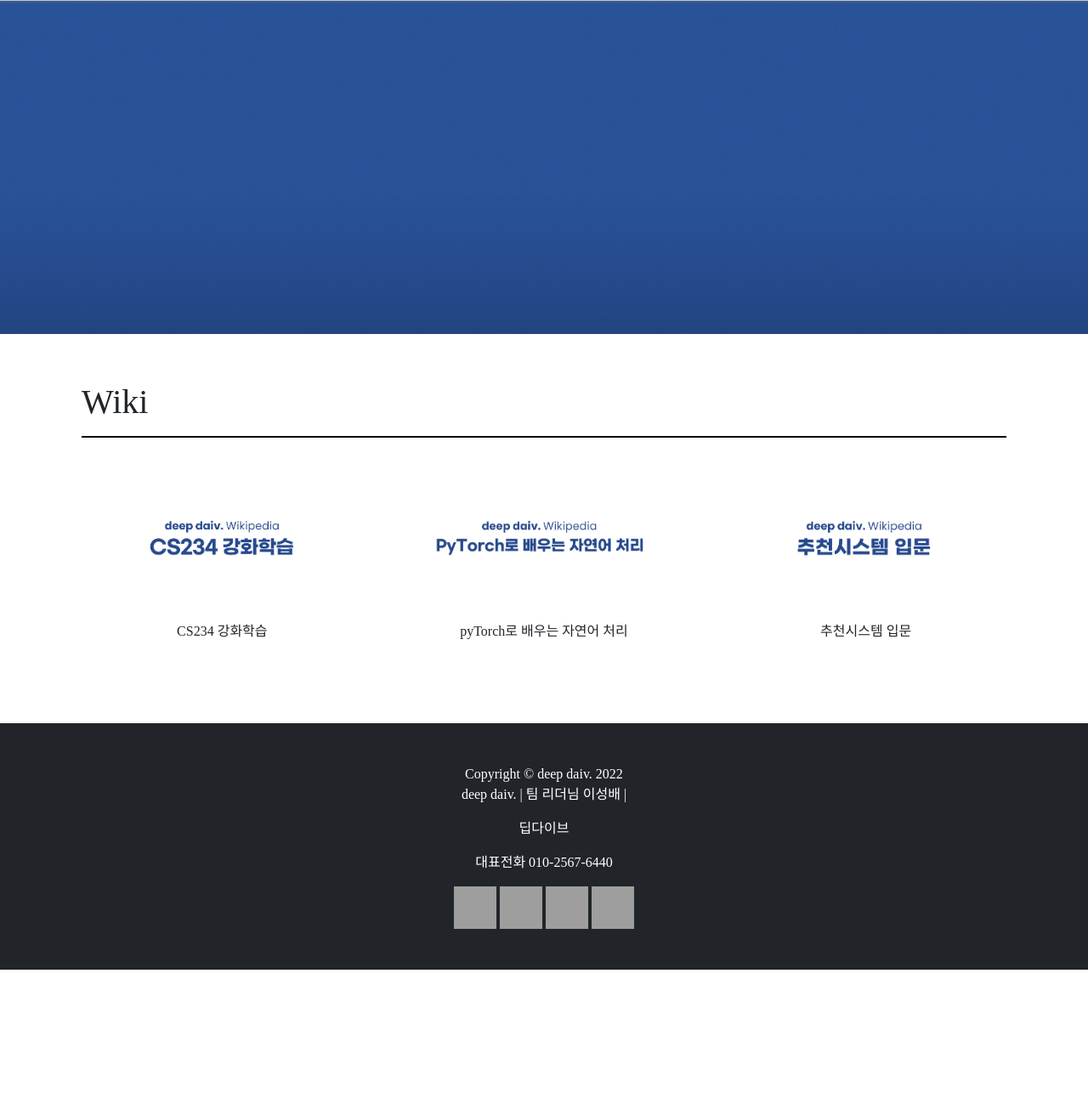
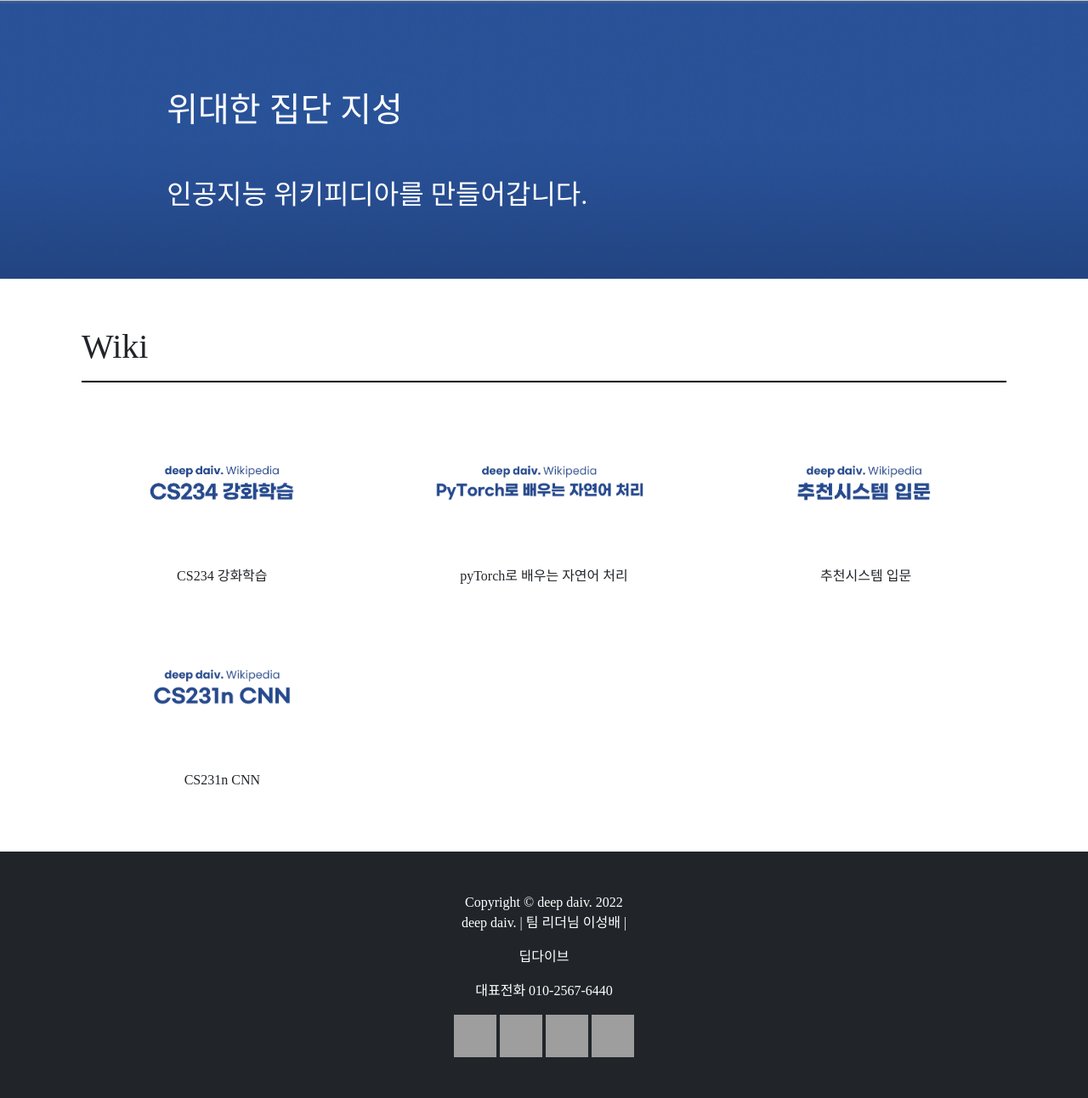
Before and after one commit to deepdaiv/deep_daiv_blog_dev, a Django app: page /wiki/ in a window 1280 px wide. Shown: the part 56-1348 px from the top of the page at 85% size. Before the commit the page ends 1197 px from the top, so only its background shows below. Run offline with Django 4.2, Linux system fonts and the light colour scheme; some web fonts are replaced; grey boxes are pictures that could not be loaded.

Commit message:
잡 에러 수정... (아직 폰트는 잘 안됨)

```diff
--- a/single_pages/templates/single_pages/font.html
+++ b/single_pages/templates/single_pages/font.html
@@ -2,7 +2,7 @@
 <link rel="preconnect" href="https://fonts.gstatic.com" crossorigin>
 <link href="https://fonts.googleapis.com/css2?family=Poppins&display=swap" rel="stylesheet">
 <link href='//spoqa.github.io/spoqa-han-sans/css/SpoqaHanSansNeo.css' rel='stylesheet' type='text/css'>
-<style>
+<style type="text/css">
     *{
     font-family: 'Poppins', sans-serif;
     unicode-range: U+0041-005A, U+0061-007A;
--- a/single_pages/templates/single_pages/paper_review.html
+++ b/single_pages/templates/single_pages/paper_review.html
@@ -13,8 +13,8 @@
 <body>
     {% include 'single_pages/template.html' %}
     <!-- paper_review -->
-    <img src="{%static 'img/image_2.png'%} " style="width:100%;">
-    <div class="text" style="position:absolute; top: 30%; left: 50%; transform: translate(-50%, -50%);"><h2 class="display-4 " style="color:white">세상에 좋은 논문은 많습니다.<br> 딥 다이브가 쉽게 설명해드립니다.
+    <img src="{%static 'img/image_3.png'%} " style="width:100%; height: auto;">
+    <div class="text" style="position:absolute; top: 25%; left: 25%; transform: translate(-25%, -25%);"><h2 style="color:white">세상에 좋은 논문은 많습니다.<br> <br>하지만 혼자 읽기에는 어렵죠. <br> 딥 다이브가 반드시 읽어야 할 논문을 소개합니다.
     </h2></div>
 
     <header class="py-2">
--- a/single_pages/templates/single_pages/post.html
+++ b/single_pages/templates/single_pages/post.html
@@ -13,8 +13,8 @@
 <body>
     {% include 'single_pages/template.html' %}
     <!-- post -->
-    <img src="{%static 'img/image_2.png'%} " style="width:100%;">
-    <div class="text" style="position:absolute; top: 30%; left: 50%; transform: translate(-50%, -50%);"><h2 class="display-4 " style="color:white">딥 다이브가 공부하고 실험한 글들을 소개합니다.
+    <img src="{%static 'img/image_3.png'%} " style="width:100%; height: auto;">
+    <div class="text" style="position:absolute; top: 25%; left: 25%; transform: translate(-25%, -25%);"><h1 style="color:white">인공지능으로 무엇을 할 수 있을까요?</h1><br><br><h2 style="color:white">딥 다이브가 공부하고 실험한 글들을 소개합니다.
     </h2></div>
     <header class="py-2">
       <div class="container-xxl px-lg-5">
--- a/single_pages/templates/single_pages/template.html
+++ b/single_pages/templates/single_pages/template.html
@@ -1,4 +1,4 @@
-
+<link rel="stylesheet" href="font.css">
     <nav class="navbar navbar-expand-lg " style="background-color: #FFFFFF; ">
         <div class="container px-lg-5 " >
             <a class="navbar-brand" style="color: #264a8e;" href="/"><strong>deep daiv.</strong></a>
--- a/single_pages/templates/single_pages/wiki.html
+++ b/single_pages/templates/single_pages/wiki.html
@@ -13,7 +13,9 @@
 <body>
     {% include 'single_pages/template.html' %}
     <!-- wiki -->
-    <img src="{%static 'img/image_2.png'%} " style="width:100%;">
+    <img src="{%static 'img/image_3.png'%} " style="width:100%; height: auto;">
+    <div class="text" style="position:absolute; top: 25%; left: 25%; transform: translate(-25%, -25%);"><h1 style="color:white">위대한 집단 지성 </h1><br><br><h2 style="color:white">인공지능 위키피디아를 만들어갑니다.
+    </h2></div>
     <header class="py-2">
         <div class="container-xxl px-lg-5">
             <div class="m-4 m-lg-5 text-sm-left">
@@ -21,25 +23,36 @@
                 <hr style="height: 2px; color:black; opacity: 1;">
                 <div class="row gx-5">
                     <div class="col-lg-4 mb-5 mb-lg-0" style="text-align:center;">
-                      <a href="https://deepdaiv.oopy.io/be4f74db-2ae5-44aa-a06f-1b3379962d25">
+                      <a href="https://deepdaiv.oopy.io/cs234">
                         <img src="{%static 'img/cs234_3.png'%} " style="height:200px; max-width:100%;">
                       </a>
                       <p>CS234 강화학습</p>
                     </div>
                     <div class="col-lg-4 mb-5 mb-lg-0" style="text-align:center;">
-                      <a href="https://deepdaiv.oopy.io/024ca06b-ef2f-4c18-bc3a-d82ca52b23b8">
+                      <a href="https://deepdaiv.oopy.io/pytorch-nlp">
                         <img src="{%static 'img/pyTorch로 배우는 자연어 처리_2.png'%} " style="height:200px; max-width:100%;">
                       </a>
                       <p>pyTorch로 배우는 자연어 처리</p>
                     </div>
                     <div class="col-lg-4 mb-5 mb-lg-0" style="text-align:center;" >
-                      <a href="https://deepdaiv.oopy.io/3c836f24-4a38-42a6-9bf0-064e72ef3e84">
+                      <a href="https://deepdaiv.oopy.io/recsys">
                         <img src="{%static 'img/추천시스템 입문_2.png'%} " style="height:200px; max-width:100%;">
                       </a>
                       <p>추천시스템 입문</p>
                     </div>
                   </div>
-                  <br>
+                  <div class="row gx-5">
+                    <div class="col-lg-4 mb-5 mb-lg-0" style="text-align:center;">
+                      <a href="https://deepdaiv.oopy.io/wiki/cs231n">
+                        <img src="{%static 'img/cs 231n_2.png'%} " style="height:200px; max-width:100%;">
+                      </a>
+                      <p>CS231n CNN</p>
+                    </div>
+                    <div class="col-lg-4 mb-5 mb-lg-0" style="text-align:center;">
+                    </div>
+                    <div class="col-lg-4 mb-5 mb-lg-0" style="text-align:center;" >
+                    </div>
+                  </div>
             </div>
         </div>
     </header>
```
Also changed, not shown: single_pages/templates/single_pages/about_us.html (+3 -17 lines), single_pages/templates/single_pages/font.css (added, +10 -0 lines), blog/static/img/cs 231n.png (added), blog/static/img/cs 231n_2.png (added), blog/static/img/image_3.png (added).
